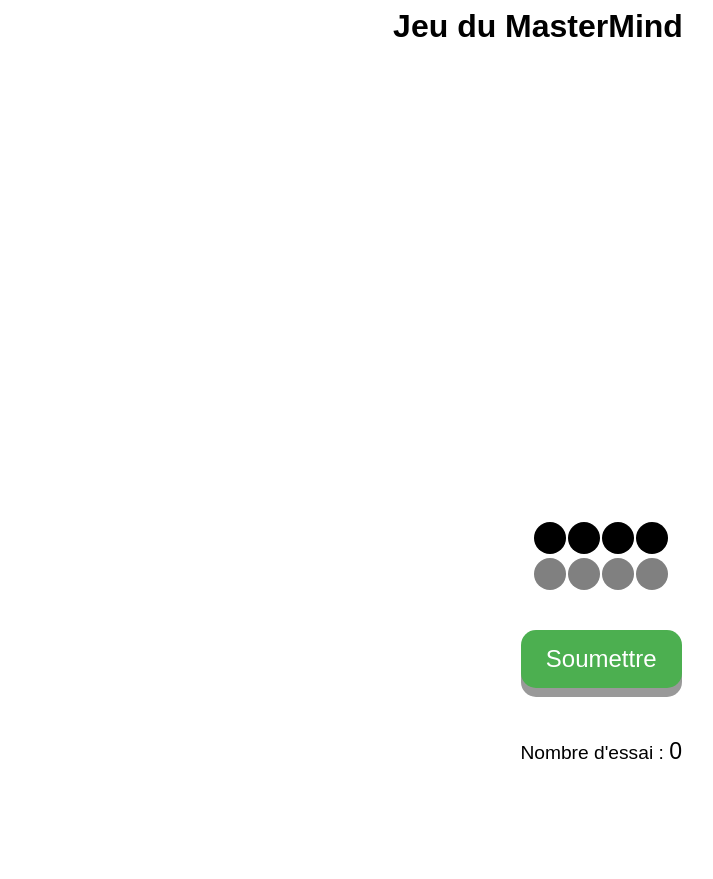
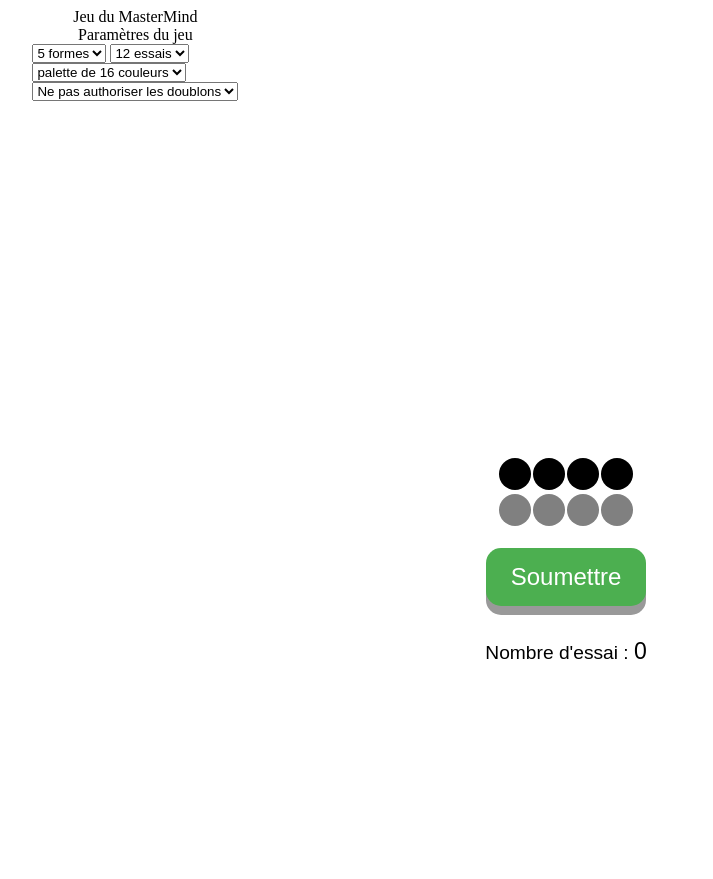
Before and after one commit to williambouet/MasterMind, a PHP site: page / in a window 1280 px wide. Shown: the whole page, without its empty margins (102-815 px from the left). After the commit the page ends 659 px from the top, so only its background shows below. Run offline with PHP 8.4, Linux system fonts and the light colour scheme.

Commit message:
ajout des selecteurs non fonctionnel

```diff
--- a/public/index.php
+++ b/public/index.php
@@ -11,7 +11,35 @@
 </head>
 
 <body>
-    <header>Jeu du MasterMind</header>
+
+    <aside>
+        <div id="Title">Jeu du MasterMind</div>
+        <div id='parameters'>Paramètres du jeu</div>
+        <form action="">
+            <select name="difficultes" id="difficultes" size="1">
+                    <option valeur="4">4 formes</option>
+                    <option valeur="5" selected>5 formes</option>
+                    <option valeur="6">6 formes</option>
+                    <option valeur="7">7 formes</option>
+            </select>
+            <select name="tries" id="tries" size="1">
+                    <option valeur="4">4 essais</option>
+                    <option valeur="8">8 essais</option>
+                    <option valeur="12" selected>12 essais</option>
+                    <option valeur="16">16 essais</option>
+            </select>
+            <select name="palete" id="palete" size="1">
+                    <option valeur="4">palette de 4 couleurs</option>
+                    <option valeur="8">palette de 8 couleurs</option>
+                    <option valeur="12">palette de 12 couleurs</option>
+                    <option valeur="16" selected>palette de 16 couleurs</option>
+            </select>
+            <select name="sameColors" id="sameColors" size="1">
+                    <option valeur="true">Authoriser les doublons</option>
+                    <option valeur="false" selected>Ne pas authoriser les doublons</option>
+            </select>
+        </form>
+    </aside>
     <main>
 
         <div>
--- a/public/script.js
+++ b/public/script.js
@@ -1,20 +1,31 @@
-let colors = ['orange','yellow','blue','purple','red','green', 'pink','cyan']; //grey, white and black are forbiden.
+let sameColorsAuthorize = false;
+let nbColorsToFind = 4;
+let nbOfTry = 5 - 1; //-1 because we include 0 to count
+let nbColorsInPalete = 16;
+
 let colorsToFind = [];
 let lineNb = 0;
 let found = false;
-let sameColorsAuthorize = false;
-let nbColorsToFind = 4;
-let nbOfTry = 11;
-let clue = ['green', 'orange']
+
+const clue = ['green', 'orange']
+const colors = [
+    'orange','yellow','blue','purple','red','green', 'pink','cyan',
+    'maroon','violet','lime','gold','lightcoral','dodgerblue', 'chocolate','burlywood']; //grey, white and black are forbiden.
 
 shuffle();
+
+
+//TODO :
+/*
+faire un shuffle après chaque réglage
+*/
 
 //choose colors with a math.random
 //if 'same colors' is not authorize, restart until all colors are different
 function shuffle()
 {
     for (let index = 0; index < nbColorsToFind; index++) {
-        colorsToFind[index] = colors[Math.floor(Math.random() * colors.length)];
+        colorsToFind[index] = colors[Math.floor(Math.random() * nbColorsInPalete)];
     }
 
     if (!sameColorsAuthorize){
@@ -36,9 +47,9 @@ function getId(clicked_id)
         form.style.background = colors[0];
         exit();
     }
-    for (let index = 0; index < colors.length; index++) {
+    for (let index = 0; index < nbColorsInPalete; index++) {
         if (form.style.background == colors[index]) {
-            index == (colors.length - 1) ? index = 0 : index += 1;
+            index == (nbColorsInPalete - 1) ? index = 0 : index += 1;
             form.style.background = colors[index];
         }
     }
--- a/public/styles.css
+++ b/public/styles.css
@@ -1,13 +1,10 @@
 
 body {
     display: flex;
-
     justify-content: center;
-    flex-flow:row wrap;
-
 }
 
-header, footer {
+#title, footer {
     font-family : Arial, Helvetica, sans-serif;
     font-size: xx-large;
     text-align: center;
@@ -15,7 +12,19 @@ header, footer {
     width: 100%;
     height:10%;
     margin-bottom: 5%;
+}
 
+
+aside {
+    display: flex;
+    align-items: center;
+    flex-direction: column;
+    align-content: center;
+    flex-wrap: wrap;
+    justify-content: flex-start;
+    margin-left: 10%;
+    width:40%;
+    height:700px;
 }
 
 main {
@@ -25,19 +34,15 @@ main {
     align-content: center;
     flex-wrap: wrap;
     justify-content: flex-end;
-
     margin-left: 10%;
-    width: 60%;
+    width: 100%;
     height:700px;
-
 }
 
 .cpt, #btn {
-
     font-family : Arial, Helvetica, sans-serif ;
     font-size: small;
     text-align: center;
-
     height:10%;
     margin-top: 5%;
     font-size: larger;
@@ -67,7 +72,6 @@ main {
 
 
 .button {
-
     padding: 15px 25px;
     font-family : Arial, Helvetica, sans-serif ;
     font-size: 24px;
```
